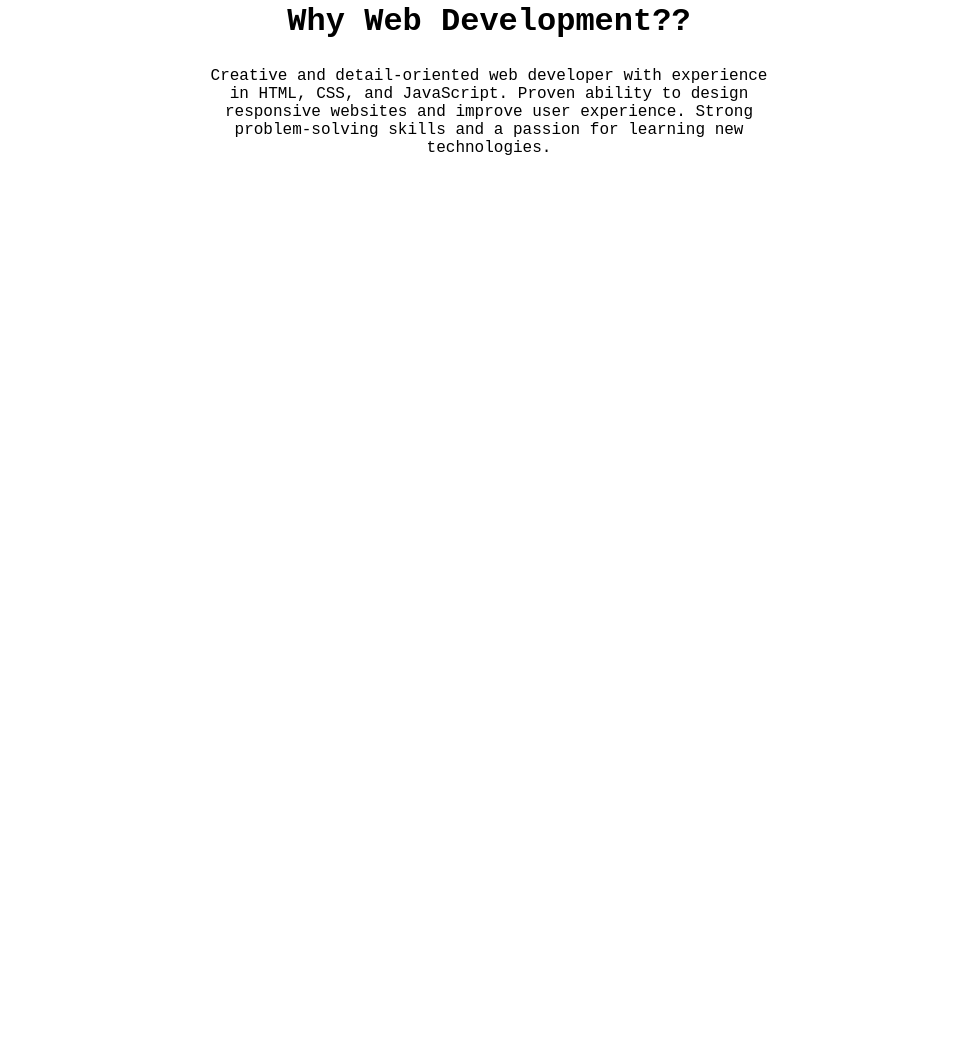
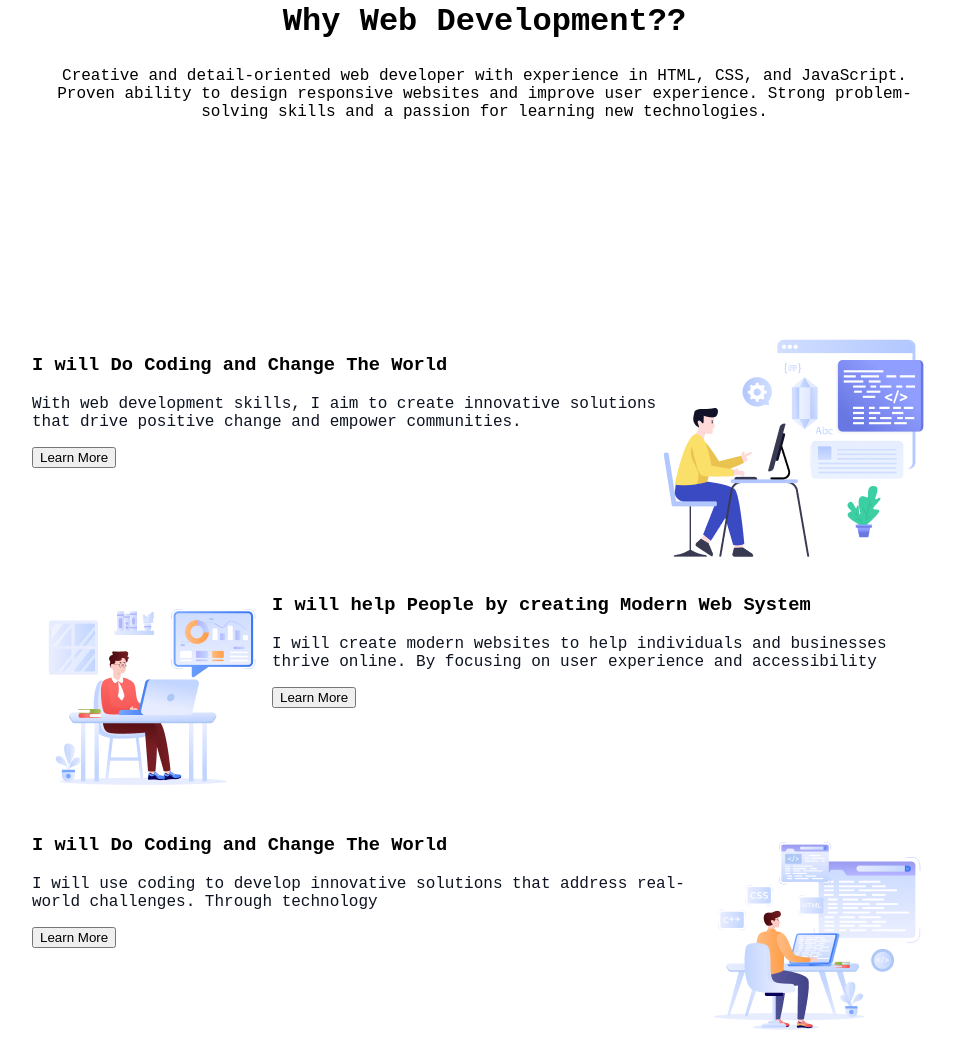
Before and after one commit to Takamaimana/A1-My-Resume, a plain HTML site: page index.html in a window 1280 px wide. Shown: the part 1081-2145 px from the top of the page, without its empty margins (148-1103 px from the left). Before the commit the page ends 1453 px from the top, so only its background shows below. Drawn offline with Linux system fonts and the light colour scheme; a web font is replaced by a local one.

Commit message:
added goals

```diff
--- a/index.html
+++ b/index.html
@@ -41,6 +41,44 @@
 
         </section>
 
+        <section class="goals" >
+            <div class="goals-content">
+                <div>
+                <h3 class=".goals-tittle">I will Do Coding and
+                Change The World</h3>
+                <p class="goals-description">With web development skills, I aim to create innovative solutions that drive positive change and empower communities.</p>
+                <button class=".btn-goals">Learn More</button>
+                </div>
+                 <img src="assets/Layer_1.png" alt="">
+            </div>
+
+            <div class="goals-content">
+                <img src="assets/Group 3.png" alt="">
+                <div>
+                <h3 class=".goals-tittle">I will help People by creating
+                Modern Web System</h3>
+                <p class="goals-description">I will create modern websites to help individuals and businesses thrive online. By focusing on user experience and accessibility</p>
+                <button class=".btn-goals">Learn More</button>
+                </div>
+            </div>
+
+            <div class="goals-content">
+                <div>
+                <h3 class=".goals-tittle">I will Do Coding and
+                   Change The World</h3>
+                   <p class="goals-description">I will use coding to develop innovative solutions that address real-world challenges. Through technology
+
+                   </p>
+                   <button class=".btn-goals">Learn More</button>
+                </div>
+                   <img src="assets/Group 4.png" alt="">
+               </div>
+
+            </div>
+
+
+        </section>
+
     </main>
     <footer>
 
--- a/styles/style.css
+++ b/styles/style.css
@@ -109,6 +109,44 @@ main{
 .development{
     margin: 215px;
     text-align: center;
-    margin-left: 270px;
-    margin-right: 276px;
+    margin-left: 100px;
+    margin-right: 115px;
 }
+/* .shared style  */
+
+.btn-goals{
+    box-sizing: border-box;
+    border: 1px solid rgb(13, 19, 33);
+    opacity: 0.7;
+    font-size: 20px;
+    font-weight: 600px;
+    color: rgb(13, 19, 33);
+
+
+}
+.goals-tittle{
+    font-size: 24px;
+    font-weight: 700px;
+    color:rgba(158, 169, 194, 0.7)
+
+}
+.goals-description{
+    font-size: 16px;
+    font-weight: 400px;
+    color: rgb(13, 19, 33);
+
+}
+
+
+/* goals related style  */
+
+.goals-content{
+    display: flex;
+
+
+}
+.goals{
+    /* max-width: 477px; */
+    margin-left: 100px;
+    margin-right: 115px;
+}
```
